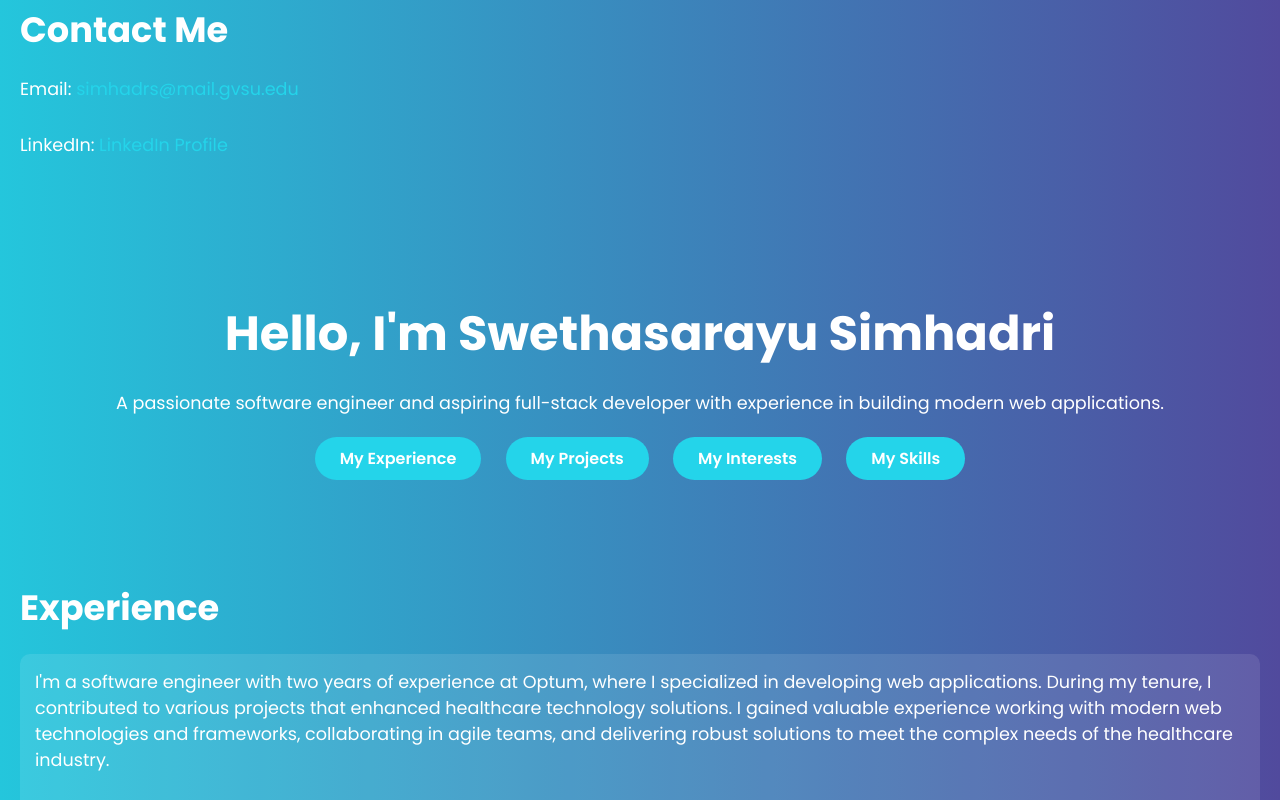
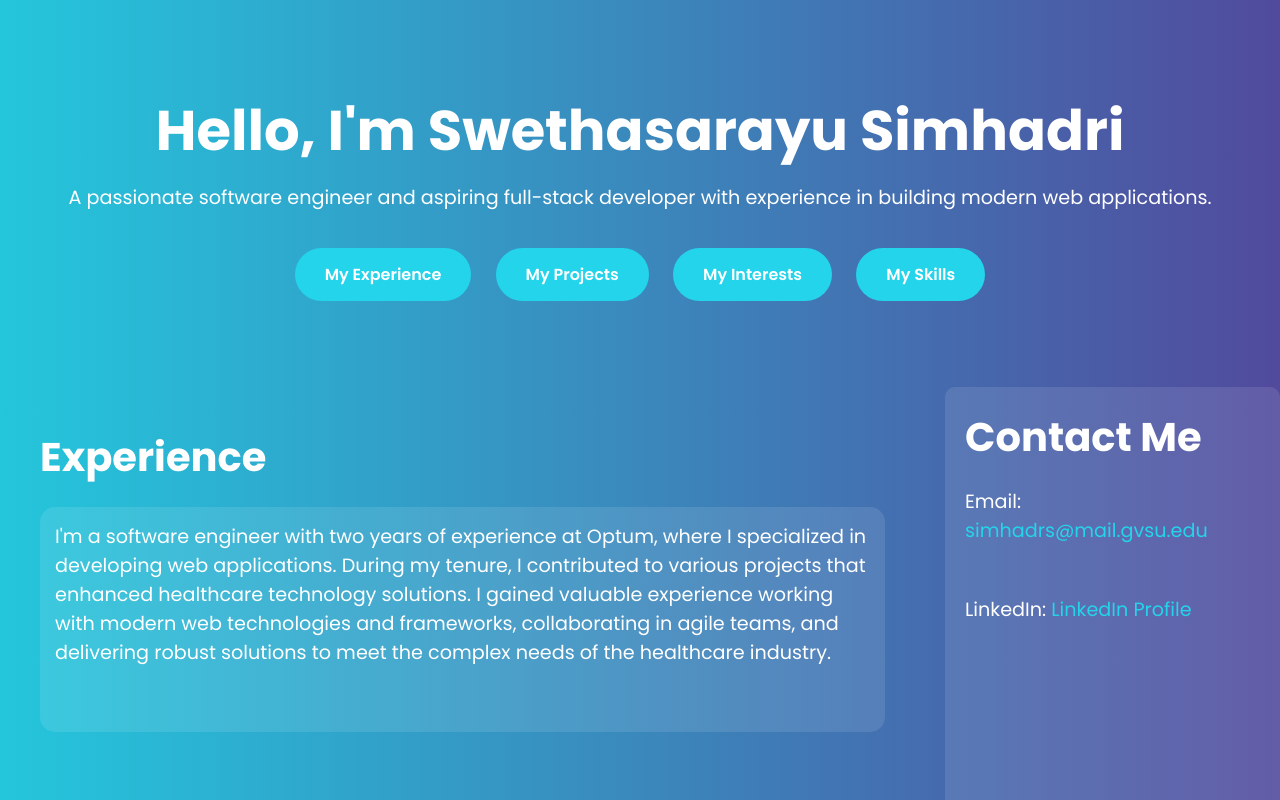
Before and after one commit to SwethaSimhadri/CIS641-HW2-Simhadri, a plain HTML site: page index.html in a window 1280 px wide. Shown: the part 100-900 px from the top of the page. Drawn offline with Linux system fonts and the light colour scheme.

Commit message:
Update index.html

```diff
--- a/index.html
+++ b/index.html
@@ -20,67 +20,81 @@
             display: flex;
             justify-content: space-between;
             align-items: center;
-            padding: 15px 30px;
+            padding: 20px 50px;
             background-color: rgba(0, 0, 0, 0.8);
         }
         .logo {
-            font-size: 1.8rem;
+            font-size: 2rem;
             font-weight: bold;
             color: #fff;
         }
         nav a {
             color: #fff;
-            margin-left: 15px;
+            margin-left: 20px;
             text-decoration: none;
             font-weight: 600;
         }
         .container {
             text-align: center;
-            padding: 80px 20px;
+            padding: 100px 20px;
         }
         h1 {
-            font-size: 3rem;
-            margin-bottom: 20px;
+            font-size: 3.5rem;
+            margin-bottom: 10px;
         }
         p {
-            font-size: 1.1rem;
-            margin-bottom: 30px;
+            font-size: 1.2rem;
+            margin-bottom: 50px;
         }
         .btn-container a {
             text-decoration: none;
             color: #fff;
             background-color: #24D4EA;
-            padding: 10px 25px;
-            border-radius: 25px;
+            padding: 15px 30px;
+            border-radius: 30px;
             font-weight: 600;
             margin: 0 10px;
         }
-        .experience, .projects, .interests, .skills, .team-website, .project-overview {
-            padding: 30px 20px;
+        section {
+            padding: 20px 20px; /* Reduced padding */
+            margin-bottom: 10px; /* Reduced gap between sections */
         }
         h2 {
-            font-size: 2.2rem;
-            margin-bottom: 20px;
+            font-size: 2.5rem;
+            margin-bottom: 20px; /* Reduced gap below heading */
         }
         .exp-item, .proj-item, .int-item, .ski-item, .team-item, .overview-item {
-            margin-bottom: 20px;
+            margin-bottom: 20px; /* Reduced margin for items */
             background-color: rgba(255, 255, 255, 0.1);
-            padding: 15px;
-            border-radius: 10px;
+            padding: 15px; /* Reduced padding */
+            border-radius: 15px;
         }
         footer {
             text-align: center;
-            padding: 20px;
+            padding: 30px;
             background-color: rgba(0, 0, 0, 0.8);
             color: #fff;
-            margin-top: 30px;
+            margin-top: 50px;
         }
         .contact-item a {
             color: #24D4EA;
             text-decoration: none;
         }
-        #contact {
-            padding: 30px 20px;
+        /* Side-by-side layout */
+        .main-container {
+            display: flex;
+            justify-content: space-between;
+        }
+        .main-content {
+            flex: 3;
+            padding: 20px;
+        }
+        .contact {
+            flex: 1;
+            background-color: rgba(255, 255, 255, 0.1);
+            padding: 20px;
+            border-radius: 10px;
+            margin-left: 20px; /* Space between main content and contact */
         }
     </style>
 </head>
@@ -97,14 +111,6 @@
         </nav>
     </header>
 
-    <section id="contact" class="contact">
-        <h2>Contact Me</h2>
-        <div class="contact-item">
-            <p>Email: <a href="mailto:simhadrs@mail.gvsu.edu">simhadrs@mail.gvsu.edu</a></p>
-            <p>LinkedIn: <a href="https://www.linkedin.com/in/swethasarayu-simhadri-399574179/" target="_blank">LinkedIn Profile</a></p>
-        </div>
-    </section>
-
     <div class="container">
         <h1>Hello, I'm Swethasarayu Simhadri</h1>
         <p>A passionate software engineer and aspiring full-stack developer with experience in building modern web applications.</p>
@@ -116,6 +122,8 @@
         </div>
     </div>
 
+    <div class="main-container">
+        <div class="main-content">
             <section id="experience" class="experience">
                 <h2>Experience</h2>
                 <div class="exp-item">
@@ -160,6 +168,16 @@
                     <p>Our team focused on building a robust, scalable, and user-friendly application to handle complex user data with seamless integration across different platforms.</p>
                 </div>
             </section>
+        </div>
+
+        <section id="contact" class="contact">
+            <h2>Contact Me</h2>
+            <div class="contact-item">
+                <p>Email: <a href="mailto:simhadrs@mail.gvsu.edu">simhadrs@mail.gvsu.edu</a></p>
+                <p>LinkedIn: <a href="https://www.linkedin.com/in/swethasarayu-simhadri-399574179/" target="_blank">LinkedIn Profile</a></p>
+            </div>
+        </section>
+    </div>
 
     <footer>
         <p>&copy; 2024 Swethasarayu Simhadri. All rights reserved.</p>
```
Lines whose indentation alone changed are shown as unchanged.
